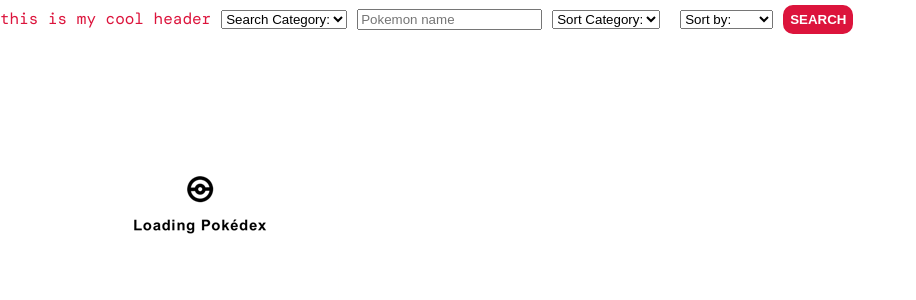
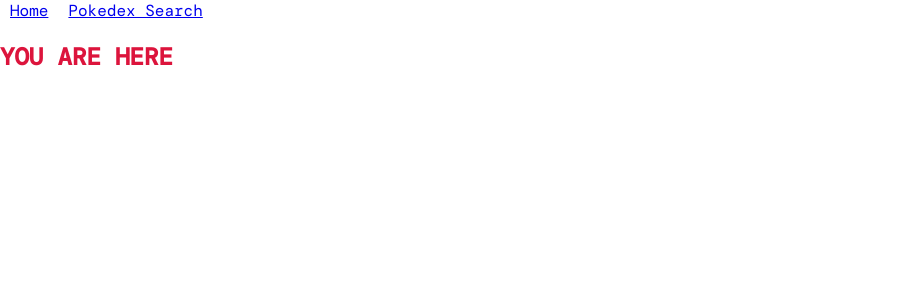
Before and after one commit to dianajodrakos/lab-04-fetches-and-api, a React (Create React App) app: page / in a window 1280 px wide. Shown: the top 300 px of the page, without its empty margins (0-916 px from the left). Built offline with nearby package versions, Linux system fonts and the light colour scheme; no server answers; a web font is replaced by a local one.

Commit message:
refactored pokedex to use BroswerRouter

```diff
--- a/src/App.css
+++ b/src/App.css
@@ -10,6 +10,10 @@
 body {
   color: var(--color2);
   font-family: 'DM Mono', monospace;
+}
+
+.nav a {
+  margin: var(--pad);
 }
 
 .App {
@@ -99,7 +103,6 @@ h1 {
   text-transform: uppercase;
   font-size: .7rem;
   font-weight: 550;
-  border:
 }
 
 .card p {
@@ -128,8 +131,10 @@ button {
   cursor: pointer;
 }
 
-/* button:active {
-} */
+.card:hover {
+  border: 5px solid var(--color3);
+}
 
-/* button:hover {
-} */
+.card:active {
+  border: 5px solid red;
+}
--- a/src/App.js
+++ b/src/App.js
@@ -1,76 +1,23 @@
-import React, { Component } from 'react';
-import request from 'superagent';
+import React, { Component } from 'react'
+import Home from './Home.js';
 import Header from './Header.js';
-import PokeList from './PokeList.js';
-import './App.css';
+import PokeDetail from "./PokeDetail.js";
+import PokeIndex from './PokeIndex.js';
+import { BrowserRouter, Switch, Route } from 'react-router-dom';
 
 export default class App extends Component {
-
-  state = {
-    loading: false,
-    pokedex: [],
-    query: '',
-    queryCat: 'pokemon',
-    sortCat: 'pokemon',
-    sortOrder: 'asc',
-  }
-
-
-
-  //make fetch function with loading toggle
-  fetchPokemon = async () => {
-    //loading state true
-    this.setState({ loading: true });
-
-    //make url ternary, account for sort option
-    const URL = this.state.query
-    ? `https://pokedex-alchemy.herokuapp.com/api/pokedex?&pokemon=${this.state.query}&sort=${this.state.sortCat}&direction=${this.state.sortOrder}&perPage=50`
-    : `https://pokedex-alchemy.herokuapp.com/api/pokedex?&sort=${this.state.sortCat}&direction=${this.state.sortOrder}&perPage=50`;
-
-    //async function to get API
-    const pokedexAPI = await request.get(URL);
-
-    //loading state false, set API request to state
-    this.setState({ pokedex: pokedexAPI.body.results });
-    this.setState({ loading: false });
-  }
-
-
-  //display all pokemon on page load (mount)
-  componentDidMount = async () => {
-    this.fetchPokemon();
-  }
-
-  handleClick = () => {
-    this.fetchPokemon();
-  }
-
-  handleQueryChange = (e) => {
-    this.setState({ query: e.target.value });
-  }
-
-  handleQueryCatChange = (e) => {
-    this.setState({ queryCat: e.target.value });
-  }
-
-  handleSortChange = (e) => {
-    this.setState({ sortOrder: e.target.value });
-  }
-
-  handleSortCatChange = (e) => {
-    this.setState({ sortCat: e.target.value });
-  }
-
-  render() {
-
-    return (
-      <div>
-        <Header handleClick={this.handleClick} handleQueryChange={this.handleQueryChange} handleQueryCatChange={this.handleQueryCatChange} handleSortChange={this.handleSortChange} handleSortCatChange={this.handleSortCatChange}/>
-
-        { this.state.loading && <img src="./loadingpokedex.gif" alt="loading"/> }
-        {/* display loading image until pokedex is ready to load */}
-        <PokeList data={this.state.pokedex} />
-      </div>
-    );
-  }
+    render() {
+        return (
+            <div>
+                <BrowserRouter>
+                    <Header />
+                    <Switch>
+                        <Route path="/pokemon/:id" component={PokeDetail} />
+                        <Route path="/pokemon" component={PokeIndex} />
+                        <Route path="/" exact component={Home} />
+                    </Switch>
+                </BrowserRouter>
+            </div>
+        )
+    }
 }
--- a/src/Header.js
+++ b/src/Header.js
@@ -1,35 +1,12 @@
 import React, { Component } from 'react'
+import { NavLink } from 'react-router-dom';
 
 export default class Header extends Component {
     render() {
         return (
-            <div>
-                this is my cool header
-                <select onChange={this.props.handleQueryCatChange}>
-                    <option disabled selected={true} value>Search Category:</option>
-                    <option value="pokemon">Pokemon</option>
-                    <option value="id">Species ID</option>
-                    <option value="attack">Attack</option>
-                    <option value="defense">Defense</option>
-                    <option value="type">Type</option>
-                </select>
-                <input type="text" placeholder="Pokemon name" onChange={this.props.handleQueryChange}/>
-
-                <select onChange={this.props.handleSortCatChange}>
-                <option disabled selected={true} value>Sort Category:</option>
-                    <option value="pokemon">Pokemon</option>
-                    <option value="id">Species ID</option>
-                    <option value="attack">Attack</option>
-                    <option value="defense">Defense</option>
-                </select>
-
-                <select onChange={this.props.handleSortChange}>
-                    <option disabled selected={true} value>Sort by:</option>
-                    <option value="asc">Ascending</option>
-                    <option value="desc">Descending</option>
-                </select>
-
-                <button onClick={this.props.handleClick}>search</button>
+            <div className="nav">
+                <NavLink exact to="/">Home</NavLink>
+                <NavLink to="/pokemon">Pokedex Search</NavLink>
             </div>
         )
     }
--- /dev/null
+++ b/src/Home.js
@@ -0,0 +1,11 @@
+import React, { Component } from 'react'
+
+export default class Home extends Component {
+    render() {
+        return (
+            <div>
+                <h2>YOU ARE HERE</h2>
+            </div>
+        )
+    }
+}
--- a/src/Sort.js
+++ b/src/PokeDetail.js
@@ -1,6 +1,6 @@
 import React, { Component } from 'react'
 
-export default class Sort extends Component {
+export default class PokeDetail extends Component {
     render() {
         return (
             <div>
--- /dev/null
+++ b/src/PokeIndex.js
@@ -0,0 +1,72 @@
+import React, { Component } from 'react';
+import request from 'superagent';
+import PokeSearch from './PokeSearch.js';
+import PokeList from './PokeList.js';
+import './App.css';
+
+export default class PokeIndex extends Component {
+  state = {
+    loading: false,
+    pokedex: [],
+    query: '',
+    queryCat: 'pokemon',
+    sortCat: 'pokemon',
+    sortOrder: 'asc',
+  }
+
+  //display all pokemon on page load (mount)
+  componentDidMount = async () => {
+    this.fetchPokemon();
+  }
+
+  handleClick = () => {
+    this.fetchPokemon();
+  }
+
+  handleQueryChange = (e) => {
+    this.setState({ query: e.target.value });
+  }
+
+  handleQueryCatChange = (e) => {
+    this.setState({ queryCat: e.target.value });
+  }
+
+  handleSortChange = (e) => {
+    this.setState({ sortOrder: e.target.value });
+  }
+
+  handleSortCatChange = (e) => {
+    this.setState({ sortCat: e.target.value });
+  }
+
+  //make fetch function with loading toggle
+  fetchPokemon = async () => {
+    //loading state true
+    this.setState({ loading: true });
+
+    //make url ternary, account for sort option
+    const URL = this.state.query
+    ? `https://pokedex-alchemy.herokuapp.com/api/pokedex?&pokemon=${this.state.query}&sort=${this.state.sortCat}&direction=${this.state.sortOrder}&perPage=50`
+    : `https://pokedex-alchemy.herokuapp.com/api/pokedex?&sort=${this.state.sortCat}&direction=${this.state.sortOrder}&perPage=50`;
+
+    //async function to get API
+    const pokedexAPI = await request.get(URL);
+
+    //loading state false, set API request to state
+    this.setState({ pokedex: pokedexAPI.body.results });
+    this.setState({ loading: false });
+  }
+
+  render() {
+
+    return (
+      <div>
+        <PokeSearch handleClick={this.handleClick} handleQueryChange={this.handleQueryChange} handleQueryCatChange={this.handleQueryCatChange} handleSortChange={this.handleSortChange} handleSortCatChange={this.handleSortCatChange}/>
+
+        { this.state.loading && <img src="./loadingpokedex.gif" alt="loading"/> }
+        {/* display loading image until pokedex is ready to load */}
+        <PokeList data={this.state.pokedex} />
+      </div>
+    );
+  }
+}
--- a/src/PokeItem.js
+++ b/src/PokeItem.js
@@ -8,7 +8,6 @@ export default class PokeItem extends Component {
                 <img src={ this.props.data.url_image } alt={this.props.data.pokemon} />
                 { this.props.data.type_2 === 'NA' ? <h6>TYPE: {this.props.data.type_1}</h6> : <h6>TYPE: {this.props.data.type_1} & {this.props.data.type_2}</h6> }
                     <p>HP: {this.props.data.hp} ｜ ATTACK: {this.props.data.attack} ｜ DEFENSE: {this.props.data.defense}</p>
-                    <p></p>
             </div>
         )
     }
--- a/src/PokeList.js
+++ b/src/PokeList.js
@@ -1,5 +1,6 @@
 import React, { Component } from 'react'
 import PokeItem from './PokeItem.js';
+import { Link } from 'react-router-dom';
 
 export default class PokeList extends Component {
 
@@ -7,7 +8,9 @@ export default class PokeList extends Component {
         return (
             <div className="list">
                 { this.props.data.map((pokemon, i) =>
-                <PokeItem data={pokemon} key={i}/>
+                <Link to="/pokemon/:id" data={pokemon} key={i}>
+                    <PokeItem data={pokemon} key={i}/>
+                </Link>
             )}
             </div>
         )
--- /dev/null
+++ b/src/PokeSearch.js
@@ -0,0 +1,35 @@
+import React, { Component } from 'react'
+
+export default class Header extends Component {
+    render() {
+        return (
+            <div>
+                <select onChange={this.props.handleQueryCatChange}>
+                    <option disabled selected={true} value>Search Category:</option>
+                    <option value="pokemon">Pokemon</option>
+                    <option value="id">Species ID</option>
+                    <option value="attack">Attack</option>
+                    <option value="defense">Defense</option>
+                    <option value="type">Type</option>
+                </select>
+                <input type="text" placeholder="Search" onChange={this.props.handleQueryChange}/>
+
+                <select onChange={this.props.handleSortCatChange}>
+                <option disabled selected={true} value>Sort Category:</option>
+                    <option value="pokemon">Pokemon</option>
+                    <option value="id">Species ID</option>
+                    <option value="attack">Attack</option>
+                    <option value="defense">Defense</option>
+                </select>
+
+                <select onChange={this.props.handleSortChange}>
+                    <option disabled selected={true} value>Sort by:</option>
+                    <option value="asc">Ascending</option>
+                    <option value="desc">Descending</option>
+                </select>
+
+                <button onClick={this.props.handleClick}>search</button>
+            </div>
+        )
+    }
+}
--- a/src/index.js
+++ b/src/index.js
@@ -1,7 +1,7 @@
 import React from 'react';
 import ReactDOM from 'react-dom';
 import './index.css';
-import App from './App';
+import App from './App.js';
 import reportWebVitals from './reportWebVitals';
 
 ReactDOM.render(
```
Also changed, not shown: src/Search.js (deleted).
